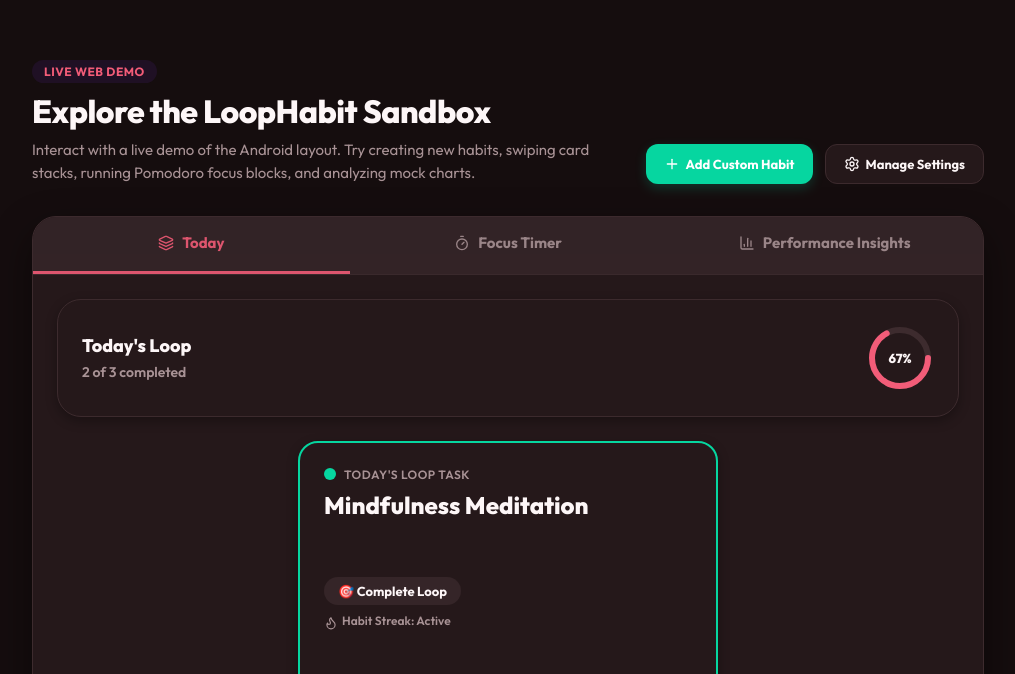
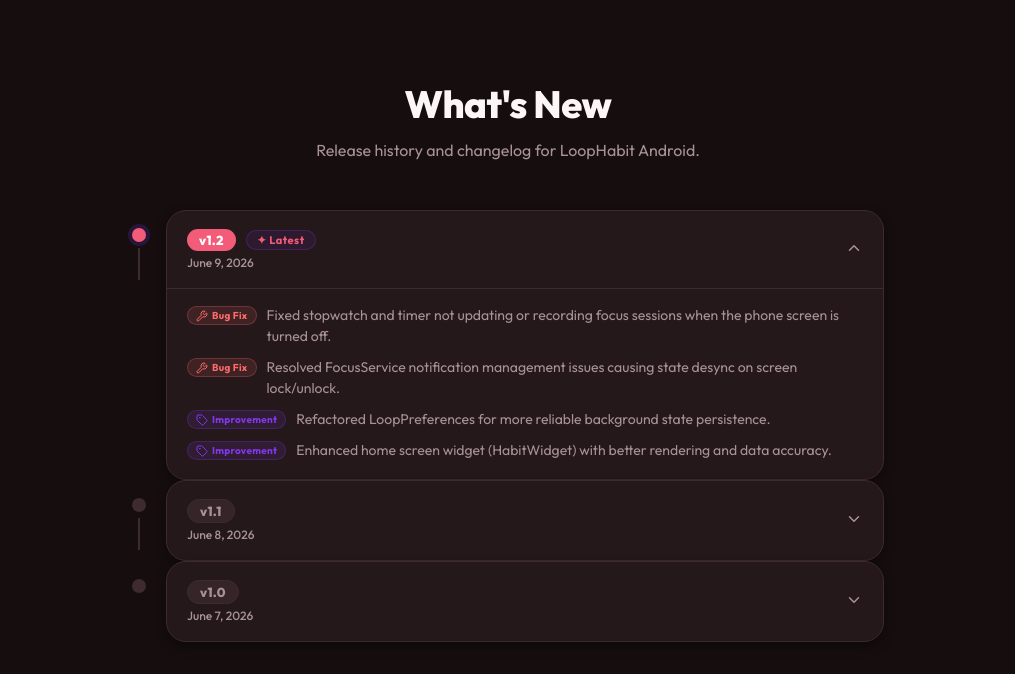
Before and after one commit to Leap0920/LoopHabit-website, a Next.js app: page / in a window 1280 px wide. Shown: the part 1586-2260 px from the top of the page, without its empty margins (132-1147 px from the left). Built offline with nearby package versions, Linux system fonts and the light colour scheme.

Commit message:
feat: add Changelog section for v1.2 and update APK file size display

```diff
--- a/src/app/page.tsx
+++ b/src/app/page.tsx
@@ -4,6 +4,7 @@ import React, { useState, useEffect } from 'react';
 import Header from '../components/Header';
 import Hero from '../components/Hero';
 import Features from '../components/Features';
+import Changelog from '../components/Changelog';
 import HabitCardStack from '../components/HabitCardStack';
 import FocusTimer from '../components/FocusTimer';
 import InsightsDashboard from '../components/InsightsDashboard';
@@ -208,7 +209,12 @@ export default function Home() {
         <Features />
       </ScrollReveal>
 
-      {/* 4. Interactive Sandbox Section */}
+      {/* 4. Changelog Section */}
+      <ScrollReveal>
+        <Changelog />
+      </ScrollReveal>
+
+      {/* 5. Interactive Sandbox Section */}
       <ScrollReveal>
         <section id="demo" style={sandboxSectionStyle}>
           <div className="sandbox-header-wrap" style={sandboxHeaderWrapStyle}>
@@ -333,7 +339,7 @@ export default function Home() {
               <Download size={22} />
               <div style={bannerBtnTextContainerStyle}>
                 <span style={bannerBtnLabelStyle}>Download LoopHabit Debug APK</span>
-                <span style={bannerBtnSubLabelStyle}>Requires Android 8.0+ | File Size: 26.8 MB</span>
+                <span style={bannerBtnSubLabelStyle}>Requires Android 8.0+ | File Size: 26.9 MB</span>
               </div>
             </a>
           </div>
--- /dev/null
+++ b/src/components/Changelog.tsx
@@ -0,0 +1,361 @@
+'use client';
+
+import React, { useState } from 'react';
+import { Tag, Wrench, Sparkles, ChevronDown, ChevronUp } from 'lucide-react';
+
+interface ChangeEntry {
+  type: 'fix' | 'feature' | 'improvement';
+  text: string;
+}
+
+interface VersionEntry {
+  version: string;
+  date: string;
+  label?: string;
+  changes: ChangeEntry[];
+}
+
+const changelog: VersionEntry[] = [
+  {
+    version: '1.2',
+    date: 'June 9, 2026',
+    label: 'Latest',
+    changes: [
+      {
+        type: 'fix',
+        text: 'Fixed stopwatch and timer not updating or recording focus sessions when the phone screen is turned off.',
+      },
+      {
+        type: 'fix',
+        text: 'Resolved FocusService notification management issues causing state desync on screen lock/unlock.',
+      },
+      {
+        type: 'improvement',
+        text: 'Refactored LoopPreferences for more reliable background state persistence.',
+      },
+      {
+        type: 'improvement',
+        text: 'Enhanced home screen widget (HabitWidget) with better rendering and data accuracy.',
+      },
+    ],
+  },
+  {
+    version: '1.1',
+    date: 'June 8, 2026',
+    changes: [
+      {
+        type: 'feature',
+        text: 'Introduced in-app update system — check, download, and install APK updates without leaving the app.',
+      },
+      {
+        type: 'feature',
+        text: 'Added Lucide-style premium outlined icons across performance stats, achievement headers, and focus widgets.',
+      },
+      {
+        type: 'improvement',
+        text: 'Polished Focus Screen UI with improved countdown visualization and stopwatch controls.',
+      },
+      {
+        type: 'fix',
+        text: 'Fixed reset button in settings not correctly clearing stored preferences.',
+      },
+    ],
+  },
+  {
+    version: '1.0',
+    date: 'June 7, 2026',
+    changes: [
+      {
+        type: 'feature',
+        text: 'Initial release with swipeable Today Loop card stack (swipe right to complete, left to skip).',
+      },
+      {
+        type: 'feature',
+        text: 'Focus Mode with countdown Pomodoro timer and freeform stopwatch, tied to individual habits.',
+      },
+      {
+        type: 'feature',
+        text: 'Insights dashboard with monthly calendar, year-at-a-glance heatmap, streak stats, and achievement milestones.',
+      },
+      {
+        type: 'feature',
+        text: 'Supabase cloud sync with local-first Room Database storage and offline fallback.',
+      },
+      {
+        type: 'feature',
+        text: 'Jetpack Glance home screen widget and WorkManager automated backup workflows.',
+      },
+    ],
+  },
+];
+
+const typeConfig = {
+  fix: {
+    label: 'Bug Fix',
+    icon: <Wrench size={12} />,
+    color: '#FF6B6B',
+    bg: 'rgba(255,107,107,0.12)',
+    border: 'rgba(255,107,107,0.25)',
+  },
+  feature: {
+    label: 'New Feature',
+    icon: <Sparkles size={12} />,
+    color: '#06D6A0',
+    bg: 'rgba(6,214,160,0.12)',
+    border: 'rgba(6,214,160,0.25)',
+  },
+  improvement: {
+    label: 'Improvement',
+    icon: <Tag size={12} />,
+    color: '#8338EC',
+    bg: 'rgba(131,56,236,0.12)',
+    border: 'rgba(131,56,236,0.25)',
+  },
+};
+
+export default function Changelog() {
+  const [expandedVersions, setExpandedVersions] = useState<Set<string>>(new Set(['1.2']));
+
+  const toggleVersion = (version: string) => {
+    setExpandedVersions((prev) => {
+      const next = new Set(prev);
+      if (next.has(version)) {
+        next.delete(version);
+      } else {
+        next.add(version);
+      }
+      return next;
+    });
+  };
+
+  return (
+    <section id="changelog" style={sectionStyle}>
+      <div style={headerStyle}>
+        <h2 className="features-title" style={titleStyle}>What&apos;s New</h2>
+        <p className="features-subtitle" style={subtitleStyle}>
+          Release history and changelog for LoopHabit Android.
+        </p>
+      </div>
+
+      <div style={timelineStyle}>
+        {changelog.map((entry, idx) => {
+          const isExpanded = expandedVersions.has(entry.version);
+          const isLatest = idx === 0;
+
+          return (
+            <div key={entry.version} style={entryWrapStyle}>
+              {/* Timeline dot + line */}
+              <div style={dotColStyle}>
+                <div
+                  style={{
+                    ...dotStyle,
+                    background: isLatest ? 'var(--primary)' : 'var(--border-color)',
+                    boxShadow: isLatest ? '0 0 0 4px rgba(131,56,236,0.2)' : 'none',
+                  }}
+                />
+                {idx < changelog.length - 1 && <div style={lineStyle} />}
+              </div>
+
+              {/* Version card */}
+              <div className="glass-card" style={{ ...cardStyle, marginBottom: idx < changelog.length - 1 ? '0' : '0' }}>
+                <button style={cardHeaderStyle} onClick={() => toggleVersion(entry.version)}>
+                  <div style={cardHeaderLeftStyle}>
+                    <div style={versionRowStyle}>
+                      <span style={{ ...versionBadgeStyle, background: isLatest ? 'var(--primary)' : 'var(--surface-variant)', color: isLatest ? '#fff' : 'var(--text-muted)', border: isLatest ? 'none' : '1px solid var(--border-color)' }}>
+                        v{entry.version}
+                      </span>
+                      {entry.label && (
+                        <span style={latestPillStyle}>✦ {entry.label}</span>
+                      )}
+                    </div>
+                    <span style={dateStyle}>{entry.date}</span>
+                  </div>
+                  <div style={chevronStyle}>
+                    {isExpanded ? <ChevronUp size={18} /> : <ChevronDown size={18} />}
+                  </div>
+                </button>
+
+                {isExpanded && (
+                  <div style={changesListStyle}>
+                    {entry.changes.map((change, cIdx) => {
+                      const cfg = typeConfig[change.type];
+                      return (
+                        <div key={cIdx} style={changeRowStyle}>
+                          <span style={{ ...typePillStyle, color: cfg.color, background: cfg.bg, border: `1px solid ${cfg.border}` }}>
+                            {cfg.icon}
+                            {cfg.label}
+                          </span>
+                          <span style={changeTextStyle}>{change.text}</span>
+                        </div>
+                      );
+                    })}
+                  </div>
+                )}
+              </div>
+            </div>
+          );
+        })}
+      </div>
+    </section>
+  );
+}
+
+// Styles
+const sectionStyle: React.CSSProperties = {
+  padding: '80px 24px',
+  maxWidth: '800px',
+  margin: '0 auto',
+};
+
+const headerStyle: React.CSSProperties = {
+  textAlign: 'center',
+  marginBottom: '50px',
+  display: 'flex',
+  flexDirection: 'column',
+  gap: '12px',
+};
+
+const titleStyle: React.CSSProperties = {
+  fontSize: '38px',
+  fontWeight: 800,
+  letterSpacing: '-0.5px',
+};
+
+const subtitleStyle: React.CSSProperties = {
+  fontSize: '16px',
+  color: 'var(--text-muted)',
+  maxWidth: '500px',
+  margin: '0 auto',
+};
+
+const timelineStyle: React.CSSProperties = {
+  display: 'flex',
+  flexDirection: 'column',
+  gap: '0',
+};
+
+const entryWrapStyle: React.CSSProperties = {
+  display: 'flex',
+  gap: '20px',
+  alignItems: 'flex-start',
+};
+
+const dotColStyle: React.CSSProperties = {
+  display: 'flex',
+  flexDirection: 'column',
+  alignItems: 'center',
+  flexShrink: 0,
+  paddingTop: '18px',
+};
+
+const dotStyle: React.CSSProperties = {
+  width: '14px',
+  height: '14px',
+  borderRadius: '50%',
+  flexShrink: 0,
+};
+
+const lineStyle: React.CSSProperties = {
+  width: '2px',
+  flex: 1,
+  minHeight: '32px',
+  background: 'var(--border-color)',
+  marginTop: '6px',
+};
+
+const cardStyle: React.CSSProperties = {
+  flex: 1,
+  marginBottom: '20px',
+  overflow: 'hidden',
+  padding: '0',
+};
+
+const cardHeaderStyle: React.CSSProperties = {
+  display: 'flex',
+  alignItems: 'center',
+  justifyContent: 'space-between',
+  padding: '18px 20px',
+  width: '100%',
+  background: 'none',
+  border: 'none',
+  cursor: 'pointer',
+  textAlign: 'left',
+  color: 'var(--text-primary)',
+};
+
+const cardHeaderLeftStyle: React.CSSProperties = {
+  display: 'flex',
+  flexDirection: 'column',
+  gap: '4px',
+};
+
+const versionRowStyle: React.CSSProperties = {
+  display: 'flex',
+  alignItems: 'center',
+  gap: '10px',
+};
+
+const versionBadgeStyle: React.CSSProperties = {
+  fontSize: '13px',
+  fontWeight: 800,
+  padding: '3px 12px',
+  borderRadius: '50px',
+  letterSpacing: '0.3px',
+};
+
+const latestPillStyle: React.CSSProperties = {
+  fontSize: '11px',
+  fontWeight: 700,
+  color: 'var(--primary)',
+  background: 'rgba(131,56,236,0.1)',
+  border: '1px solid rgba(131,56,236,0.25)',
+  padding: '2px 10px',
+  borderRadius: '50px',
+  letterSpacing: '0.5px',
+};
+
+const dateStyle: React.CSSProperties = {
+  fontSize: '12px',
+  color: 'var(--text-muted)',
+  fontWeight: 500,
+};
+
+const chevronStyle: React.CSSProperties = {
+  color: 'var(--text-muted)',
+  flexShrink: 0,
+};
+
+const changesListStyle: React.CSSProperties = {
+  padding: '0 20px 18px 20px',
+  display: 'flex',
+  flexDirection: 'column',
+  gap: '10px',
+  borderTop: '1px solid var(--border-color)',
+  paddingTop: '16px',
+};
+
+const changeRowStyle: React.CSSProperties = {
+  display: 'flex',
+  alignItems: 'flex-start',
+  gap: '10px',
+};
+
+const typePillStyle: React.CSSProperties = {
+  display: 'inline-flex',
+  alignItems: 'center',
+  gap: '4px',
+  fontSize: '10px',
+  fontWeight: 700,
+  padding: '2px 8px',
+  borderRadius: '50px',
+  whiteSpace: 'nowrap',
+  flexShrink: 0,
+  marginTop: '1px',
+  letterSpacing: '0.3px',
+};
+
+const changeTextStyle: React.CSSProperties = {
+  fontSize: '14px',
+  lineHeight: 1.5,
+  color: 'var(--text-muted)',
+};
--- a/src/components/Header.tsx
+++ b/src/components/Header.tsx
@@ -28,6 +28,7 @@ export default function Header({ darkMode, onToggleDarkMode, onScrollTo }: Heade
       <nav className="header-nav">
         <button onClick={() => onScrollTo('hero')} className="nav-link">Home</button>
         <button onClick={() => onScrollTo('features')} className="nav-link">Features</button>
+        <button onClick={() => onScrollTo('changelog')} className="nav-link">Changelog</button>
         <button onClick={() => onScrollTo('demo')} className="nav-link">Try Demo</button>
       </nav>
 
--- a/src/components/Hero.tsx
+++ b/src/components/Hero.tsx
@@ -49,7 +49,7 @@ export default function Hero({ onScrollToDemo }: HeroProps) {
               <Download size={22} />
               <div style={btnTextContainerStyle}>
                 <span style={btnLabelStyle}>Download APK</span>
-                <span style={btnSubLabelStyle}>Direct Android Download (26.8 MB)</span>
+                <span style={btnSubLabelStyle}>Direct Android Download (26.9 MB)</span>
               </div>
             </a>
 
```
